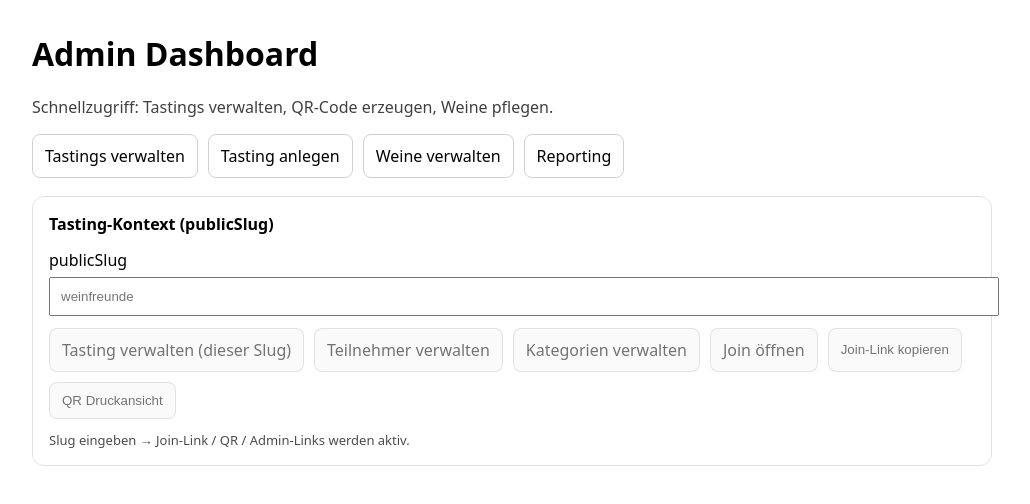
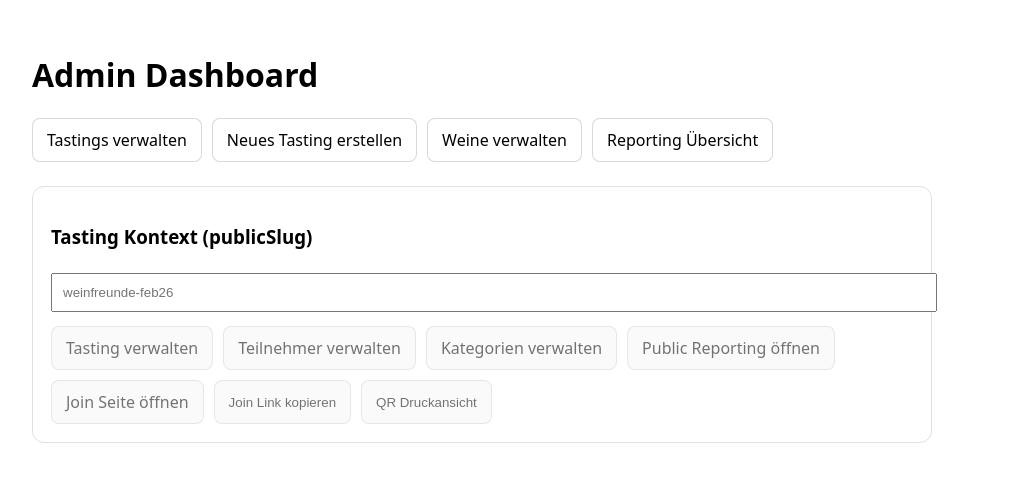
Before and after one commit to jochenwiener71/Weinfreunde-app, a Next.js app: page /admin in a window 1280 px wide. Shown: the top 504 px of the page, without its empty margins (0-1030 px from the left). Built offline with nearby package versions, Linux system fonts and the light colour scheme.

Commit message:
Update page.tsx

```diff
--- a/app/admin/page.tsx
+++ b/app/admin/page.tsx
@@ -9,14 +9,15 @@ function encode(s: string) {
 
 function btnStyle(disabled?: boolean): React.CSSProperties {
   return {
-    padding: "10px 12px",
-    border: "1px solid rgba(0,0,0,0.18)",
+    padding: "10px 14px",
+    border: "1px solid rgba(0,0,0,0.15)",
     borderRadius: 8,
     textDecoration: "none",
     color: "inherit",
-    background: disabled ? "rgba(0,0,0,0.04)" : "transparent",
+    background: disabled ? "rgba(0,0,0,0.04)" : "white",
     opacity: disabled ? 0.55 : 1,
     pointerEvents: disabled ? "none" : "auto",
+    display: "inline-block",
   };
 }
 
@@ -25,34 +26,29 @@ export default function AdminPage() {
 
   const slug = useMemo(() => publicSlug.trim(), [publicSlug]);
 
+  // ===== JOIN / QR =====
+
   const joinUrl = useMemo(() => {
     if (!slug) return "";
-    return `https://weinfreunde-app.vercel.app/join?slug=${encode(slug)}`;
+    return `/join?slug=${encode(slug)}`;
   }, [slug]);
 
   const qrUrl = useMemo(() => {
     if (!joinUrl) return "";
-    return `https://api.qrserver.com/v1/create-qr-code/?size=320x320&data=${encode(joinUrl)}`;
+    return `https://api.qrserver.com/v1/create-qr-code/?size=320x320&data=${encode(
+      joinUrl
+    )}`;
   }, [joinUrl]);
 
-  // ✅ Deep links (fixed to existing routes)
-  const manageTastingHref = useMemo(() => {
-    if (!slug) return "";
-    // ✅ exists: app/admin/tasting/[slug]/page.tsx
-    return `/admin/tasting/${encode(slug)}`;
-  }, [slug]);
+  // ===== ADMIN ROUTES =====
+  // (nur existierende!)
 
-  const manageParticipantsHref = useMemo(() => {
-    if (!slug) return "";
-    // ✅ exists: app/admin/participants/[slug]/page.tsx
-    return `/admin/participants/${encode(slug)}`;
-  }, [slug]);
-
-  const manageCriteriaHref = useMemo(() => {
-    if (!slug) return "";
-    // ✅ exists: app/admin/criteria/[slug]/page.tsx
-    return `/admin/criteria/${encode(slug)}`;
-  }, [slug]);
+  const tastingAdmin = slug ? `/admin/tasting/${encode(slug)}` : "";
+  const participantsAdmin = slug
+    ? `/admin/participants/${encode(slug)}`
+    : "";
+  const criteriaAdmin = slug ? `/admin/criteria/${encode(slug)}` : "";
+  const publicReporting = slug ? `/reporting/${encode(slug)}` : "";
 
   async function copy(text: string) {
     try {
@@ -64,27 +60,23 @@ export default function AdminPage() {
   }
 
   function openPrint() {
-    if (!joinUrl) return;
-    const printUrl = `/admin/print-qr?slug=${encode(slug)}`;
-    window.open(printUrl, "_blank");
+    if (!slug) return;
+    window.open(`/admin/print-qr?slug=${encode(slug)}`, "_blank");
   }
 
   return (
-    <main style={{ padding: 24, fontFamily: "system-ui", maxWidth: 960 }}>
-      <h1 style={{ marginTop: 0 }}>Admin Dashboard</h1>
+    <main style={{ padding: 24, maxWidth: 900, fontFamily: "system-ui" }}>
+      <h1>Admin Dashboard</h1>
 
-      <p style={{ marginTop: 6, opacity: 0.75 }}>
-        Schnellzugriff: Tastings verwalten, QR-Code erzeugen, Weine pflegen.
-      </p>
+      {/* ===== GLOBAL LINKS ===== */}
 
-      {/* ✅ GLOBAL QUICK LINKS */}
-      <section style={{ marginTop: 16, display: "flex", gap: 10, flexWrap: "wrap" }}>
+      <section style={{ marginTop: 20, display: "flex", gap: 10, flexWrap: "wrap" }}>
         <Link href="/admin/tastings" style={btnStyle(false)}>
           Tastings verwalten
         </Link>
 
         <Link href="/admin/create" style={btnStyle(false)}>
-          Tasting anlegen
+          Neues Tasting erstellen
         </Link>
 
         <Link href="/admin/wines" style={btnStyle(false)}>
@@ -92,107 +84,85 @@ export default function AdminPage() {
         </Link>
 
         <Link href="/admin/reporting" style={btnStyle(false)}>
-          Reporting
+          Reporting Übersicht
         </Link>
       </section>
 
-      {/* ✅ CONTEXT QUICK ACTIONS (for a specific slug) */}
+      {/* ===== SLUG CONTEXT ===== */}
+
       <section
         style={{
-          marginTop: 18,
+          marginTop: 24,
           border: "1px solid rgba(0,0,0,0.12)",
           borderRadius: 12,
-          padding: 16,
+          padding: 18,
         }}
       >
-        <h2 style={{ marginTop: 0, fontSize: 16 }}>Tasting-Kontext (publicSlug)</h2>
+        <h3>Tasting Kontext (publicSlug)</h3>
 
-        <label style={{ display: "block" }}>
-          publicSlug
         <input
           value={publicSlug}
           onChange={(e) => setPublicSlug(e.target.value)}
-            placeholder="weinfreunde"
-            style={{ width: "100%", padding: 10, marginTop: 6 }}
-            autoCapitalize="none"
-            autoCorrect="off"
+          placeholder="weinfreunde-feb26"
+          style={{
+            width: "100%",
+            padding: 10,
+            marginTop: 6,
+          }}
         />
-        </label>
 
-        <div style={{ marginTop: 12, display: "flex", gap: 10, flexWrap: "wrap" }}>
-          <Link href={manageTastingHref || "#"} style={btnStyle(!slug)}>
-            Tasting verwalten (dieser Slug)
+        {/* ===== CONTEXT LINKS ===== */}
+
+        <div style={{ marginTop: 14, display: "flex", gap: 10, flexWrap: "wrap" }}>
+          <Link href={tastingAdmin || "#"} style={btnStyle(!slug)}>
+            Tasting verwalten
           </Link>
 
-          <Link href={manageParticipantsHref || "#"} style={btnStyle(!slug)}>
+          <Link href={participantsAdmin || "#"} style={btnStyle(!slug)}>
             Teilnehmer verwalten
           </Link>
 
-          <Link href={manageCriteriaHref || "#"} style={btnStyle(!slug)}>
+          <Link href={criteriaAdmin || "#"} style={btnStyle(!slug)}>
             Kategorien verwalten
           </Link>
 
-          <a href={joinUrl || "#"} target="_blank" rel="noreferrer" style={btnStyle(!slug)}>
-            Join öffnen
-          </a>
+          <Link href={publicReporting || "#"} style={btnStyle(!slug)}>
+            Public Reporting öffnen
+          </Link>
+
+          <Link href={joinUrl || "#"} style={btnStyle(!slug)}>
+            Join Seite öffnen
+          </Link>
 
           <button
             onClick={() => joinUrl && copy(joinUrl)}
             disabled={!slug}
-            style={{
-              ...btnStyle(!slug),
-              cursor: !slug ? "not-allowed" : "pointer",
-            }}
+            style={{ ...btnStyle(!slug), cursor: "pointer" }}
           >
-            Join-Link kopieren
+            Join Link kopieren
           </button>
 
           <button
             onClick={openPrint}
             disabled={!slug}
-            style={{
-              ...btnStyle(!slug),
-              cursor: !slug ? "not-allowed" : "pointer",
-            }}
+            style={{ ...btnStyle(!slug), cursor: "pointer" }}
           >
             QR Druckansicht
           </button>
         </div>
 
-        {/* ✅ QR BOX */}
-        {!joinUrl ? (
-          <p style={{ margin: "12px 0 0 0", fontSize: 13, opacity: 0.7 }}>
-            Slug eingeben → Join-Link / QR / Admin-Links werden aktiv.
-          </p>
-        ) : (
-          <>
-            <div style={{ marginTop: 12, fontSize: 13, opacity: 0.8 }}>
-              Join-Link:
-              <div style={{ marginTop: 6, wordBreak: "break-all" }}>
-                <code>{joinUrl}</code>
-              </div>
-            </div>
+        {/* ===== QR ===== */}
 
-            <div style={{ display: "flex", gap: 12, flexWrap: "wrap", alignItems: "center", marginTop: 12 }}>
+        {slug && (
+          <div style={{ marginTop: 18 }}>
             <img
               src={qrUrl}
-                alt="QR Code"
-                width={160}
-                height={160}
-                style={{ border: "1px solid rgba(0,0,0,0.12)", borderRadius: 8 }}
+              alt="QR"
+              width={150}
+              height={150}
+              style={{ border: "1px solid #ddd", borderRadius: 8 }}
             />
-
-              <div style={{ fontSize: 12, opacity: 0.7, maxWidth: 480 }}>
-                <div style={{ marginBottom: 6 }}>
-                  <strong>Hinweis:</strong> Diese Links gehen direkt auf deine bestehenden Seiten:
-                  <div style={{ marginTop: 6 }}>
-                    <code>/admin/tasting/[slug]</code>, <code>/admin/participants/[slug]</code>,{" "}
-                    <code>/admin/criteria/[slug]</code>
           </div>
-                </div>
-              </div>
-            </div>
-          </>
         )}
       </section>
     </main>
```
Lines whose indentation alone changed are shown as unchanged.
